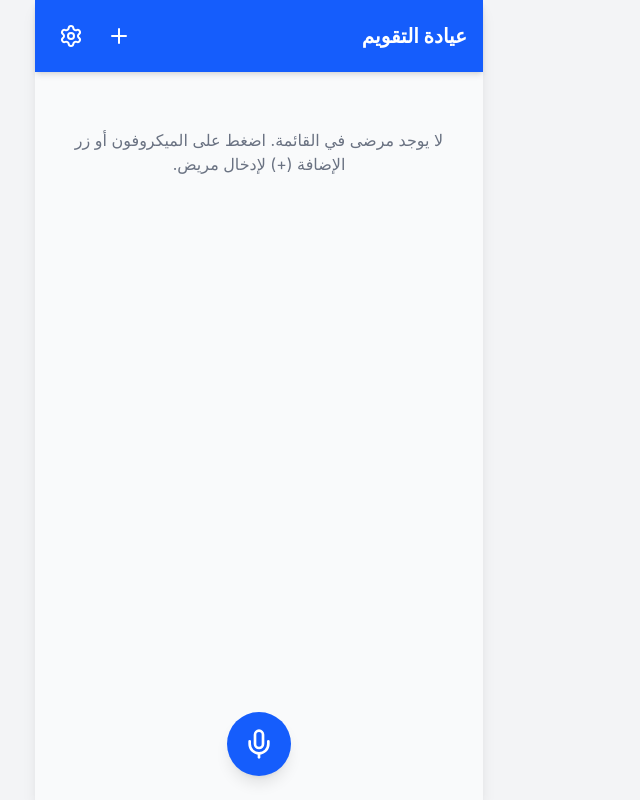
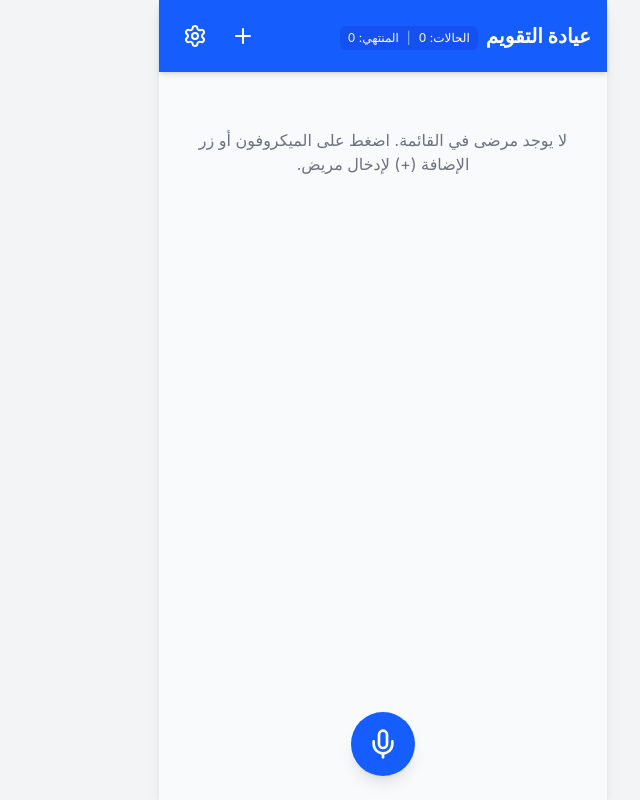
Before and after one commit to drsayedsoud/ortho-pt, a React (Vite) app: page / in a window 1280 px wide. Shown: the whole page, without its empty margins (541-1181 px from the left). Built offline with nearby package versions, Linux system fonts and the light colour scheme.

Commit message:
feat: add patients stats to header and fix serial number bug

```diff
--- a/src/App.tsx
+++ b/src/App.tsx
@@ -114,8 +114,9 @@ function App() {
   };
 
   const addPatient = (name: string, phone: string) => {
-    const nextSerial = patients.length > 0
-      ? Math.max(...patients.map(p => p.serialNumber)) + 1
+    setPatients(prev => {
+      const nextSerial = prev.length > 0
+        ? Math.max(...prev.map(p => p.serialNumber)) + 1
         : 1;
 
       const randomColor = cardColors[nextSerial % cardColors.length];
@@ -130,7 +131,8 @@ function App() {
         colorClass: randomColor
       };
 
-    setPatients(prev => [...prev, newPatient]);
+      return [...prev, newPatient];
+    });
   };
 
   const markDone = (id: string) => {
@@ -215,7 +217,14 @@ function App() {
     <div className="min-h-screen pb-20 max-w-md mx-auto bg-gray-50 shadow-lg relative">
       {/* Header */}
       <header className="bg-blue-600 text-white p-4 shadow-md sticky top-0 z-10 flex justify-between items-center">
+        <div className="flex items-center gap-2">
           <h1 className="text-xl font-bold">عيادة التقويم</h1>
+          <div className="text-xs bg-blue-700/50 px-2 py-1 rounded-md flex gap-2 mt-1">
+            <span>الحالات: {patients.length}</span>
+            <span className="text-blue-300">|</span>
+            <span>المنتهي: {patients.filter(p => p.done).length}</span>
+          </div>
+        </div>
         <div className="flex gap-2">
           <button onClick={() => setIsAddManualOpen(true)} className="p-2 hover:bg-blue-700 rounded-full transition">
             <Plus size={24} />
```
Lines whose indentation alone changed are shown as unchanged.
